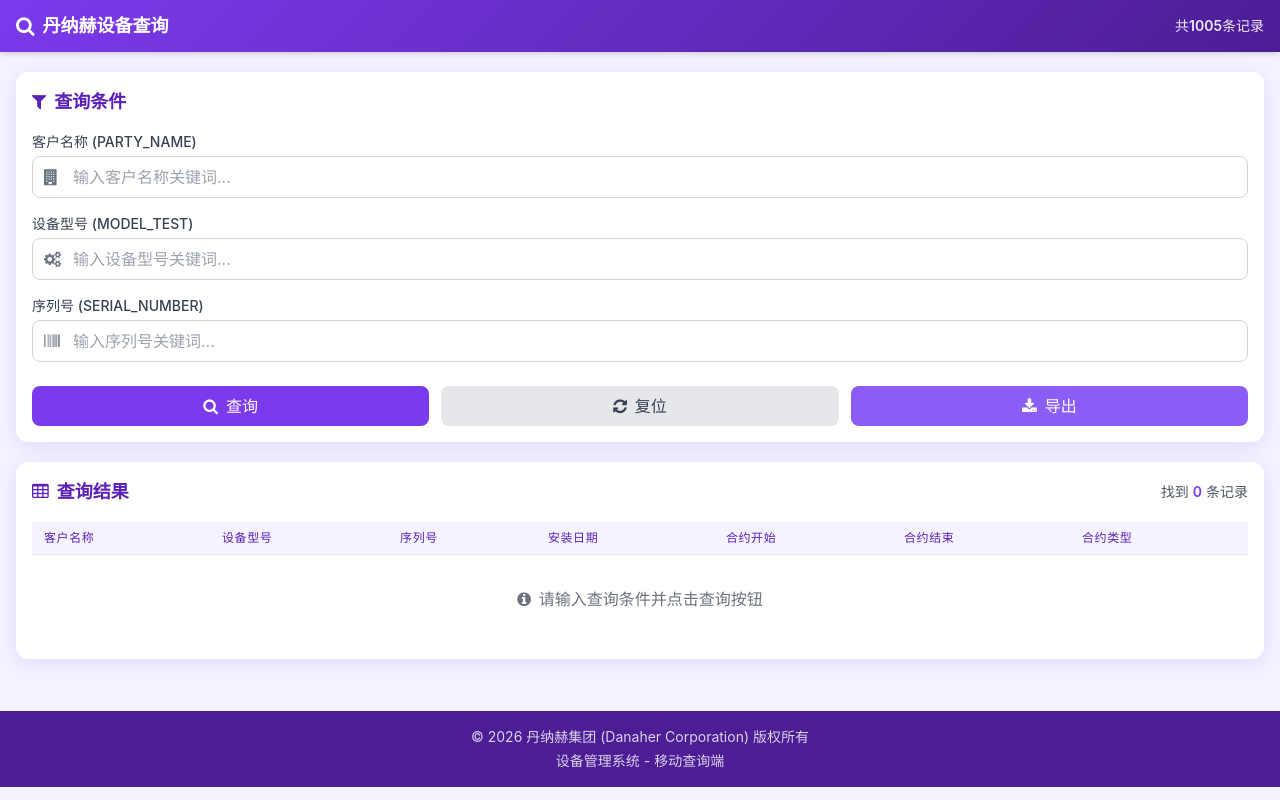
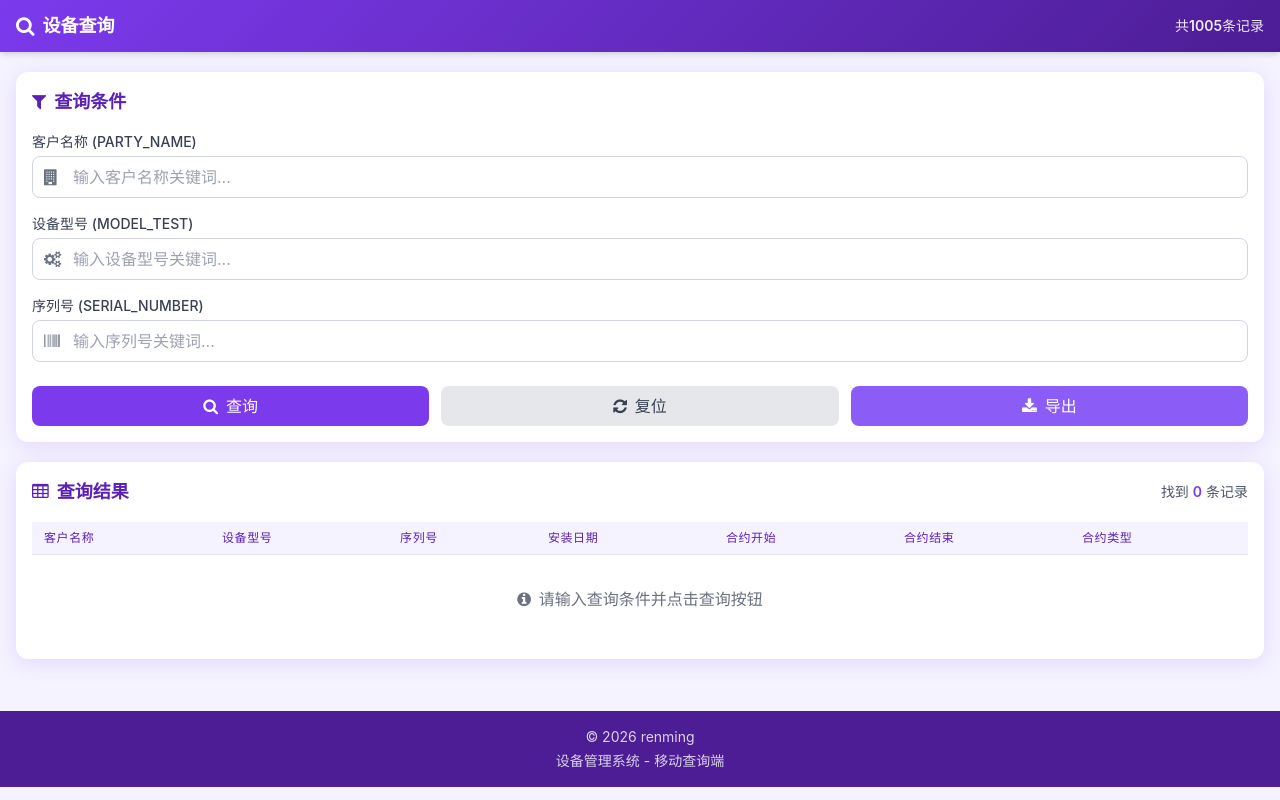
Before and after one commit to mrenming/IB, a plain HTML site: page index.html in a window 1280 px wide. Drawn offline with nearby package versions, Linux system fonts and the light colour scheme.

Commit message:
index.html

```diff
--- a/index.html
+++ b/index.html
@@ -3,7 +3,7 @@
 <head>
     <meta charset="UTF-8">
     <meta name="viewport" content="width=device-width, initial-scale=1.0">
-    <title>丹纳赫设备查询系统</title>
+    <title>设备查询系统</title>
     <script src="https://cdn.tailwindcss.com"></script>
     <script src="https://cdnjs.cloudflare.com/ajax/libs/xlsx/0.18.5/xlsx.full.min.js"></script>
     <link href="https://cdn.jsdelivr.net/npm/font-awesome@4.7.0/css/font-awesome.min.css" rel="stylesheet">
@@ -58,7 +58,7 @@
         <div class="container mx-auto px-4 py-3 flex justify-between items-center">
             <div class="flex items-center space-x-2">
                 <i class="fa fa-search text-xl"></i>
-                <h1 class="text-lg font-bold">丹纳赫设备查询</h1>
+                <h1 class="text-lg font-bold">设备查询</h1>
             </div>
             <div class="text-sm opacity-90">共<span id="total-count" class="font-semibold">0</span>条记录</div>
         </div>
@@ -195,7 +195,7 @@
     <!-- 页脚 -->
     <footer class="bg-danaher-900 text-white py-4 mt-8">
         <div class="container mx-auto px-4 text-center text-sm opacity-80">
-            <p>© 2026 丹纳赫集团 (Danaher Corporation) 版权所有</p>
+            <p>© 2026  renming</p>
             <p class="mt-1">设备管理系统 - 移动查询端</p>
         </div>
     </footer>
@@ -388,7 +388,7 @@
             // 生成文件名（包含查询时间）
             const now = new Date();
             const timestamp = `${now.getFullYear()}${(now.getMonth()+1).toString().padStart(2,'0')}${now.getDate().toString().padStart(2,'0')}_${now.getHours().toString().padStart(2,'0')}${now.getMinutes().toString().padStart(2,'0')}`;
-            const fileName = `丹纳赫设备查询结果_${timestamp}.xlsx`;
+            const fileName = `设备查询结果_${timestamp}.xlsx`;
 
             // 导出Excel文件
             XLSX.writeFile(wb, fileName);
```
